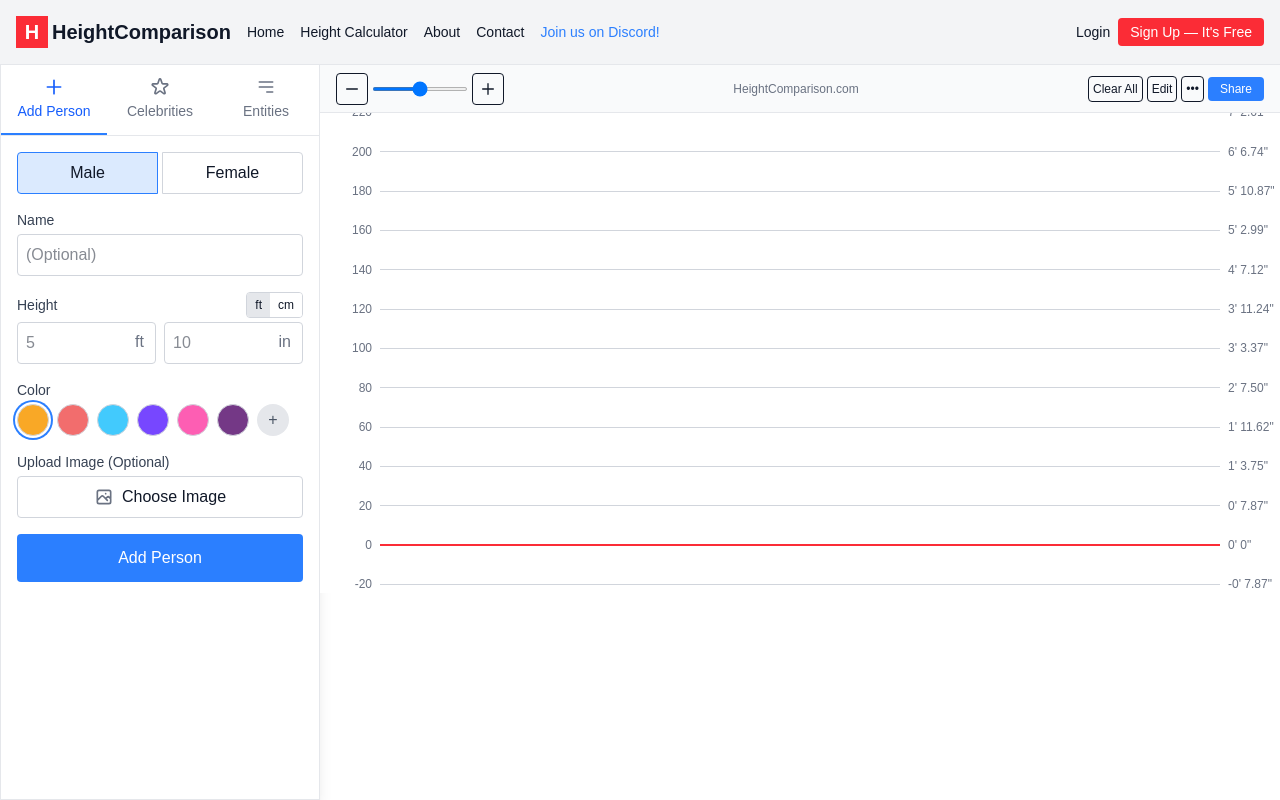
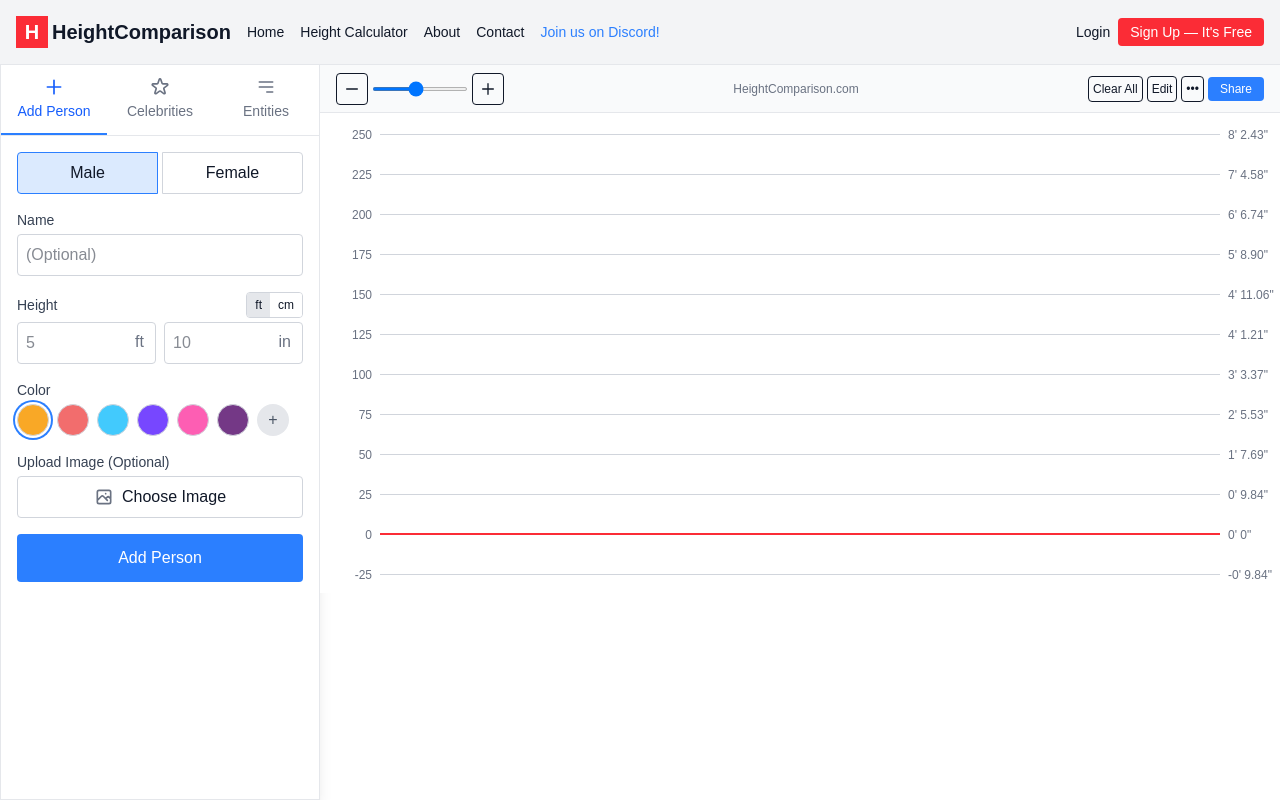
Before and after one commit to bibekrask/heightscompare, a Next.js app: page / in a window 1280 px wide. Built offline with nearby package versions, Linux system fonts and the light colour scheme.

Commit message:
update: - Zoom and scrollable horizontal bars

```diff
--- a/src/app/page.tsx
+++ b/src/app/page.tsx
@@ -920,25 +920,44 @@ const Sidebar: React.FC<SidebarProps & {
 // Define props for ComparerControls
 interface ComparerControlsProps {
   onClearAll: () => void;
+  onZoomIn?: () => void;
+  onZoomOut?: () => void;
+  onZoomChange?: (value: number) => void;
+  zoomLevel?: number;
 }
 
 // Controls for the comparer (accepts props)
-const ComparerControls: React.FC<ComparerControlsProps> = ({ onClearAll }) => (
+const ComparerControls: React.FC<ComparerControlsProps> = ({
+  onClearAll,
+  onZoomIn,
+  onZoomOut,
+  onZoomChange,
+  zoomLevel = 50
+}) => (
   <div className="h-12 bg-gray-50 dark:bg-gray-800 border-b border-gray-200 dark:border-gray-700 flex items-center justify-between px-4 z-10 sticky top-[0px]">
     <div className="flex items-center space-x-1">
-      <button title="Zoom Out" className="p-1 border rounded flex items-center justify-center w-8 h-8">
+      <button
+        title="Zoom Out"
+        className="p-1 border rounded flex items-center justify-center w-8 h-8 hover:bg-gray-100 dark:hover:bg-gray-700"
+        onClick={onZoomOut}
+      >
         <svg xmlns="http://www.w3.org/2000/svg" className="h-4 w-4" fill="none" viewBox="0 0 24 24" stroke="currentColor">
           <path strokeLinecap="round" strokeLinejoin="round" strokeWidth={2} d="M20 12H4" />
         </svg>
       </button>
       <input
         type="range"
-        min="0"
+        min="10"
         max="100"
-        defaultValue="50"
+        value={zoomLevel}
+        onChange={(e) => onZoomChange && onZoomChange(parseInt(e.target.value))}
         className="w-24 h-[4px]"
       />
-      <button title="Zoom In" className="p-1 border rounded flex items-center justify-center w-8 h-8">
+      <button
+        title="Zoom In"
+        className="p-1 border rounded flex items-center justify-center w-8 h-8 hover:bg-gray-100 dark:hover:bg-gray-700"
+        onClick={onZoomIn}
+      >
         <svg xmlns="http://www.w3.org/2000/svg" className="h-4 w-4" fill="none" viewBox="0 0 24 24" stroke="currentColor">
           <path strokeLinecap="round" strokeLinejoin="round" strokeWidth={2} d="M12 4v16m8-8H4" />
         </svg>
@@ -987,6 +1006,7 @@ export default function Home() {
   const [images, setImages] = useState<ManagedImage[]>([]);
   const [selectedId, setSelectedId] = useState<string | null>(null);
   const [editingId, setEditingId] = useState<string | null>(null);
+  const [zoomLevel, setZoomLevel] = useState<number>(50);
 
   // --- Load state from localStorage on initial client mount ---
   useEffect(() => {
@@ -1014,6 +1034,19 @@ export default function Home() {
       } else {
         setSelectedId(null); // Ensure it's null if not found or explicitly 'null'
       }
+
+      // Load zoom level
+      const savedZoomLevel = localStorage.getItem('heightCompareZoomLevel');
+      if (savedZoomLevel) {
+        try {
+          const zoomValue = parseInt(savedZoomLevel);
+          if (!isNaN(zoomValue) && zoomValue >= 10 && zoomValue <= 100) {
+            setZoomLevel(zoomValue);
+          }
+        } catch (error) {
+          console.error("Error parsing zoom level:", error);
+        }
+      }
     }
   }, []); // Empty dependency array ensures this runs only once on mount
 
@@ -1037,6 +1070,13 @@ export default function Home() {
       setEditingId(null);
     }
   }, [selectedId]);
+
+  // --- Save zoom level to localStorage whenever it changes ---
+  useEffect(() => {
+    if (typeof window !== 'undefined' && window.localStorage) {
+      localStorage.setItem('heightCompareZoomLevel', zoomLevel.toString());
+    }
+  }, [zoomLevel]);
 
   // --- Callbacks ---
   // Add new person
@@ -1096,6 +1136,19 @@ export default function Home() {
     setSelectedId(null);
   }, []);
 
+  // Add zoom control handlers
+  const handleZoomIn = useCallback(() => {
+    setZoomLevel(prev => Math.min(100, prev + 10));
+  }, []);
+
+  const handleZoomOut = useCallback(() => {
+    setZoomLevel(prev => Math.max(10, prev - 10));
+  }, []);
+
+  const handleZoomChange = useCallback((value: number) => {
+    setZoomLevel(value);
+  }, []);
+
   return (
     <div className="flex flex-col h-screen bg-white dark:bg-gray-900 text-gray-900 dark:text-gray-100 overflow-hidden">
       <AppHeader />
@@ -1116,11 +1169,18 @@ export default function Home() {
 
         {/* Main Comparison Area */}
         <main className="flex flex-col w-full h-[75vh] md:h-auto md:flex-grow overflow-hidden">
-          <ComparerControls onClearAll={handleClearAll} />
+          <ComparerControls
+            onClearAll={handleClearAll}
+            onZoomIn={handleZoomIn}
+            onZoomOut={handleZoomOut}
+            onZoomChange={handleZoomChange}
+            zoomLevel={zoomLevel}
+          />
           {/* Comparer component container */}
-          <div className="relative bg-gray-200 dark:bg-gray-700 overflow-auto h-full md:h-[60vh]">
+          <div className="relative bg-gray-200 dark:bg-gray-700 overflow-hidden h-full md:h-[60vh]">
             <ImageComparer
               images={images}
+              zoomLevel={zoomLevel}
               onEdit={(id) => {
                 // If the image is already being edited, then clicking it should close the edit sidebar
                 const isAlreadyEditing = editingId === id;
--- a/src/components/ImageComparer.tsx
+++ b/src/components/ImageComparer.tsx
@@ -1,6 +1,6 @@
 'use client';
 
-import React, { useRef, useState, useLayoutEffect, useCallback } from 'react';
+import React, { useRef, useState, useLayoutEffect, useCallback, useEffect } from 'react';
 
 // --- Interfaces ---
 // Match the interface used in page.tsx
@@ -18,6 +18,7 @@ interface ManagedImage {
 
 interface ImageComparerProps {
   images: ManagedImage[];
+  zoomLevel?: number; // Add zoom level property
   onEdit?: (id: string) => void;
   onDelete?: (id: string) => void;
   onImageUpdate?: (id: string, updates: Partial<ManagedImage>) => void;
@@ -32,6 +33,10 @@ const NEGATIVE_MAJOR_INTERVALS = 1; // How many major steps below 0
 const LABEL_WIDTH_PX = 60; // Approx width for side labels (adjust as needed)
 const FIGURE_LABEL_OFFSET_Y = -1; // Pixels above figure head for label - Adjusted to -1
 const epsilon = 1e-6;
+
+// Constants for infinite scrolling
+const SCROLL_THRESHOLD = 100; // px from top/bottom to trigger range expansion
+const RANGE_INCREMENT_FACTOR = 0.5; // How much to increase range by when scrolled to edge
 
 // --- Helper Functions (cmToFtIn, cmToCmLabel, generateHorizontalMarks can be adapted) ---
 const cmToFtIn = (cm: number): string => {
@@ -87,10 +92,10 @@ const generateHorizontalMarks = (scaleTopCm: number, scaleBottomCm: number): any
 
     const majorMarks: any[] = [];
 
-    // Loop ONLY for POSITIVE marks based on the calculated dynamic step
-    for (let currentCm = majorStep; currentCm <= scaleTopCm + epsilon; currentCm += majorStep) {
-        // Check if positive and within top range
-        if (currentCm > epsilon && currentCm <= scaleTopCm + epsilon) {
+    // Generate marks based on the step for the full range
+    for (let currentCm = Math.ceil(scaleBottomCm / majorStep) * majorStep;
+         currentCm <= scaleTopCm + epsilon;
+         currentCm += majorStep) {
         // Avoid adding duplicates
         if (majorMarks.findIndex(m => Math.abs(m.valueCm - currentCm) < epsilon) === -1) {
             majorMarks.push({
@@ -100,24 +105,11 @@ const generateHorizontalMarks = (scaleTopCm: number, scaleBottomCm: number): any
             });
         }
     }
-    }
 
-    // Explicitly add the zero line if it's within range
+    // Explicitly add the zero line if it's within range and not already added
     if (0 >= scaleBottomCm - epsilon && 0 <= scaleTopCm + epsilon) {
         if (majorMarks.findIndex(m => Math.abs(m.valueCm) < epsilon) === -1) {
             majorMarks.push({ valueCm: 0, labelCm: '0', labelFtIn: cmToFtIn(0) });
-        }
-    }
-
-    // Explicitly add the FIRST negative line (-majorStep) if it's within the scaleBottomCm boundary
-    const firstNegativeMark = -majorStep;
-    if (firstNegativeMark >= scaleBottomCm - epsilon) {
-        if (majorMarks.findIndex(m => Math.abs(m.valueCm - firstNegativeMark) < epsilon) === -1) {
-        majorMarks.push({
-                valueCm: firstNegativeMark,
-                labelCm: cmToCmLabel(firstNegativeMark),
-                labelFtIn: cmToFtIn(firstNegativeMark),
-            });
         }
     }
 
@@ -128,6 +120,7 @@ const generateHorizontalMarks = (scaleTopCm: number, scaleBottomCm: number): any
 // --- Component ---
 const ImageComparer: React.FC<ImageComparerProps> = ({
   images,
+  zoomLevel = 50,
   onEdit,
   onDelete,
   onImageUpdate
@@ -143,6 +136,12 @@ const ImageComparer: React.FC<ImageComparerProps> = ({
   const [dragStartX, setDragStartX] = useState<number>(0);
   const [dragStartY, setDragStartY] = useState<number>(0);
   const [isDragging, setIsDragging] = useState(false);
+
+  // State for infinite scroll
+  const [customScaleTopCm, setCustomScaleTopCm] = useState<number | null>(null);
+  const [customScaleBottomCm, setCustomScaleBottomCm] = useState<number | null>(null);
+  const [scrollPosition, setScrollPosition] = useState<number>(0);
+  const [isScrolling, setIsScrolling] = useState<boolean>(false);
 
   // Effect to measure container dimensions
   useLayoutEffect(() => {
@@ -173,7 +172,13 @@ const ImageComparer: React.FC<ImageComparerProps> = ({
   const actualMaxCm = maxImageHeight > 0 ? maxImageHeight : 200; // Default height like screenshot
 
   // Scale top based on max content + margin
-  const finalScaleTopCm = actualMaxCm * SCALE_TOP_FACTOR;
+  const baseScaleTopCm = actualMaxCm * SCALE_TOP_FACTOR;
+
+  // Apply zoom level to the scale - lower zoom level means more range is shown
+  const zoomFactor = (110 - zoomLevel) / 50; // Ranges from 0.2 (zoomLevel=100) to 2.0 (zoomLevel=10)
+  const zoomAdjustedTopCm = baseScaleTopCm * zoomFactor;
+
+  const finalScaleTopCm = customScaleTopCm !== null ? customScaleTopCm : zoomAdjustedTopCm;
 
   // --- Calculate dynamic majorStep first (mirroring logic in generateHorizontalMarks) ---
   let calculatedMajorStep = 10; // Default/minimum step
@@ -198,7 +203,9 @@ const ImageComparer: React.FC<ImageComparerProps> = ({
   // --- End dynamic step calculation ---
 
   // Scale bottom: Use calculated step to add margin below the first negative line
-  const finalScaleBottomCm = -calculatedMajorStep * 1.2; // Push bottom down slightly
+  const baseScaleBottomCm = -calculatedMajorStep * 1.2; // Push bottom down slightly
+  const zoomAdjustedBottomCm = baseScaleBottomCm * zoomFactor;
+  const finalScaleBottomCm = customScaleBottomCm !== null ? customScaleBottomCm : zoomAdjustedBottomCm;
 
   const majorHorizontalMarks = generateHorizontalMarks(finalScaleTopCm, finalScaleBottomCm);
   const totalRangeCm = finalScaleTopCm - finalScaleBottomCm;
@@ -327,6 +334,38 @@ const ImageComparer: React.FC<ImageComparerProps> = ({
     setDraggedImage(null);
   }, []);
 
+  // Handle scroll for infinite scrolling
+  const handleScroll = useCallback((e: React.UIEvent<HTMLDivElement>) => {
+    const container = e.currentTarget;
+    const scrollTop = container.scrollTop;
+    const scrollHeight = container.scrollHeight;
+    const clientHeight = container.clientHeight;
+
+    setScrollPosition(scrollTop);
+    setIsScrolling(true);
+
+    // Determine the range increment based on zoom level
+    // Lower zoom levels (wider range) need larger increments
+    const rangeIncrement = (finalScaleTopCm - finalScaleBottomCm) *
+                          RANGE_INCREMENT_FACTOR *
+                          (1 + (100 - zoomLevel) / 100); // Scale increment with zoom
+
+    // Detect when user scrolls near the top or bottom
+    if (scrollTop < SCROLL_THRESHOLD) {
+      // Near top - expand scale upwards
+      setCustomScaleTopCm(finalScaleTopCm + rangeIncrement);
+    } else if (scrollHeight - (scrollTop + clientHeight) < SCROLL_THRESHOLD) {
+      // Near bottom - expand scale downwards
+      setCustomScaleBottomCm(finalScaleBottomCm - rangeIncrement);
+    }
+
+    // Set a timeout to detect when scrolling stops
+    clearTimeout((window as any).scrollTimeout);
+    (window as any).scrollTimeout = setTimeout(() => {
+      setIsScrolling(false);
+    }, 100);
+  }, [finalScaleTopCm, finalScaleBottomCm, zoomLevel]);
+
   // Add and remove event listeners for mouse move and up
   useLayoutEffect(() => {
     if (isDragging) {
@@ -347,17 +386,35 @@ const ImageComparer: React.FC<ImageComparerProps> = ({
     };
   }, [isDragging, handleMouseMove, handleMouseUp, handleTouchMove, handleTouchEnd]);
 
+  // Effect to maintain scroll position when scale changes
+  useEffect(() => {
+    if (containerRef.current && pixelsPerCm > 0) {
+      // Calculate the position that would keep our view centered after scale change
+      const targetPosition = scrollPosition * (containerRef.current.scrollHeight / containerHeightPx);
+      containerRef.current.scrollTop = targetPosition;
+    }
+  }, [finalScaleTopCm, finalScaleBottomCm, containerHeightPx, scrollPosition, pixelsPerCm]);
+
   return (
-    // Container now fills the space given by parent in page.tsx
-    <div ref={containerRef} className="relative w-full h-full overflow-hidden bg-white dark:bg-gray-800">
-
+    // Container now fills the space given by parent in page.tsx and captures scroll events
+    <div
+      ref={containerRef}
+      className="relative w-full h-full overflow-auto bg-white dark:bg-gray-800"
+      onScroll={handleScroll}
+    >
+      {/* Content wrapper to allow scrolling beyond the visible area */}
+      <div
+        className="relative"
+        style={{
+          height: `${containerHeightPx}px`,
+          minHeight: '100%'
+        }}
+      >
         {/* Background Grid/Scales */}
         <div className="absolute inset-0 pointer-events-none z-0">
             {pixelsPerCm > 0 && majorHorizontalMarks.map((mark) => {
                 const positionBottom = (mark.valueCm - finalScaleBottomCm) * pixelsPerCm;
                 const isZeroLine = Math.abs(mark.valueCm) < epsilon;
-              // Clip marks outside the view (might not be needed with overflow hidden)
-              if (positionBottom < -1 || positionBottom > containerHeightPx + 1) return null;
 
                 return (
                 <div key={`mark-${mark.valueCm}`} className="absolute left-0 right-0" style={{ bottom: `${positionBottom}px` }}>
@@ -528,6 +585,7 @@ const ImageComparer: React.FC<ImageComparerProps> = ({
             </div>
         </div>
       </div>
+    </div>
   );
 };
 
```
Lines whose indentation alone changed are shown as unchanged.
